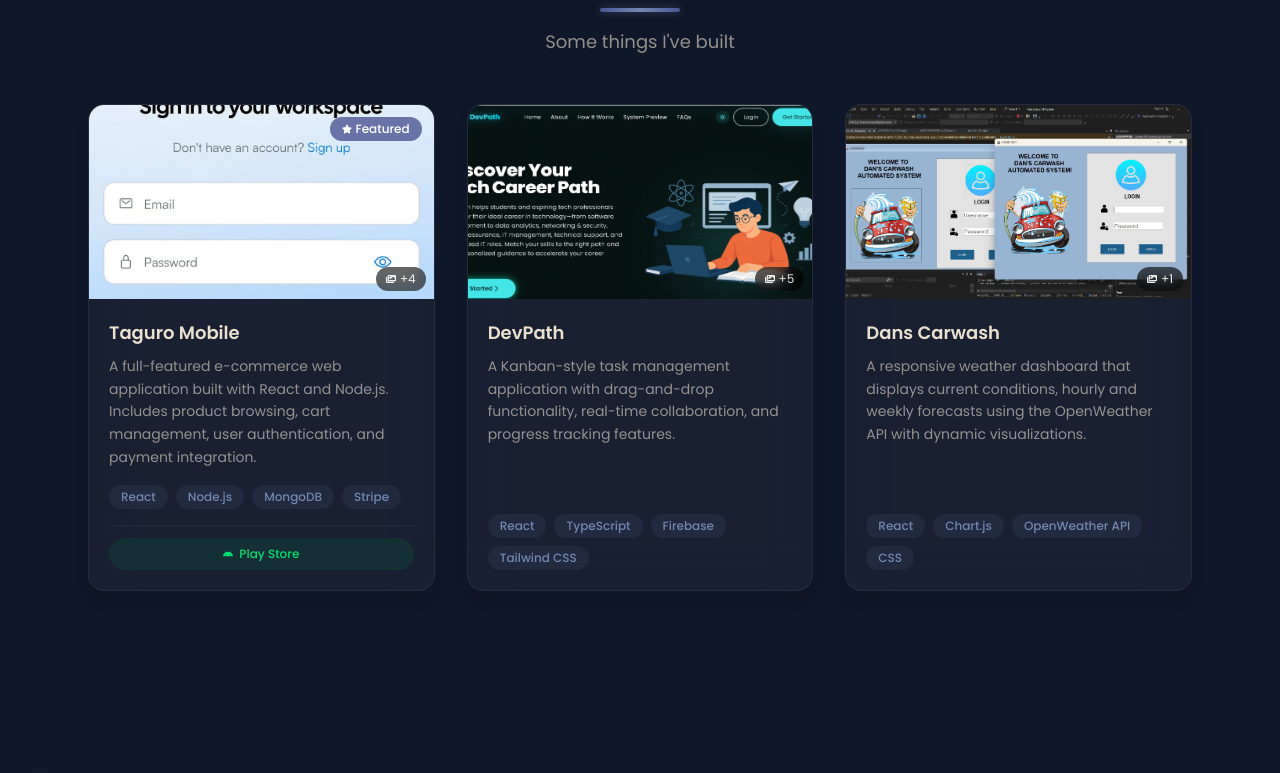
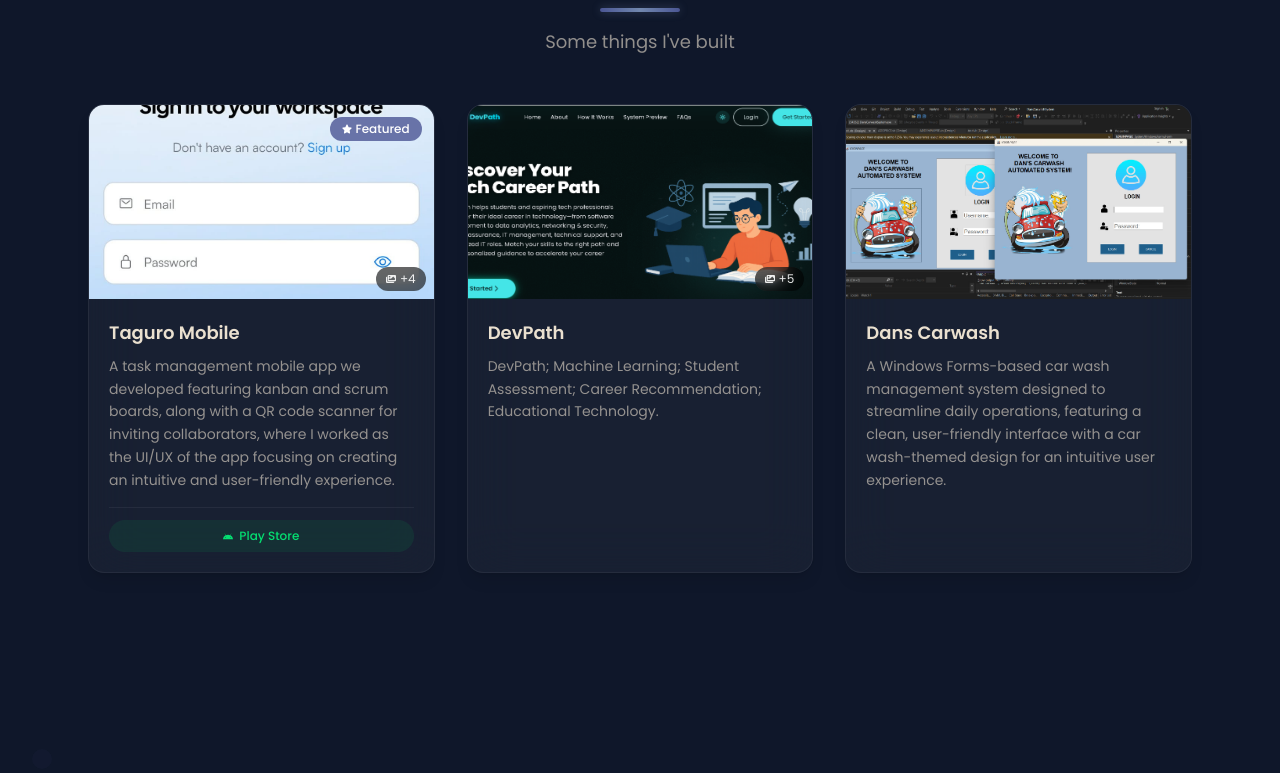
Before and after one commit to marcraguallatiban/Portfolio, a React (Vite) app: page / in a window 1280 px wide. Shown: the part 4467-5240 px from the top of the page. Built offline with nearby package versions, Linux system fonts and the light colour scheme.

Commit message:
feat: make entire project card clickable and comment out technologies
- Move lightbox trigger from image wrapper to whole card
- Add cursor-pointer to card for visual affordance
- Comment out technologies field in all projects and badge rendering

```diff
--- a/src/components/sections/Projects.tsx
+++ b/src/components/sections/Projects.tsx
@@ -82,7 +82,8 @@ export default function Projects() {
                 hidden: { opacity: 0, y: 30 },
                 visible: { opacity: 1, y: 0 },
               }}
-              className="group"
+              className="group cursor-pointer"
+              onClick={() => setLightbox({ projectIdx: idx, imageIdx: 0 })}
             >
               <Card className="overflow-hidden h-full flex flex-col relative">
                 {idx === 0 && (
@@ -92,10 +93,7 @@ export default function Projects() {
                   </div>
                 )}
 
-                <div
-                  className="relative overflow-hidden cursor-pointer"
-                  onClick={() => setLightbox({ projectIdx: idx, imageIdx: 0 })}
-                >
+                <div className="relative overflow-hidden">
                   <img
                     src={project.images[0]}
                     alt={`Screenshot of ${project.title}`}
@@ -119,7 +117,7 @@ export default function Projects() {
                     {project.description}
                   </p>
 
-                  <div className="mt-4 flex flex-wrap gap-2">
+                  {/* <div className="mt-4 flex flex-wrap gap-2">
                     {project.technologies.map((tech) => (
                       <span
                         key={tech}
@@ -128,7 +126,7 @@ export default function Projects() {
                         {tech}
                       </span>
                     ))}
-                  </div>
+                  </div> */}
 
                   {project.playStoreUrl && (
                     <div className="mt-4 flex gap-2 pt-3 border-t border-white/[0.06]">
--- a/src/data/projects.ts
+++ b/src/data/projects.ts
@@ -31,7 +31,7 @@ export interface ProjectData {
   title: string
   description: string
   images: string[]
-  technologies: string[]
+  technologies?: string[]
   liveUrl?: string
   githubUrl?: string
   playStoreUrl?: string
@@ -44,13 +44,13 @@ export const projects: ProjectData[] = [
     title: 'Taguro Mobile',
     // ---------- CHANGE PROJECT DESCRIPTION ----------
     description:
-      'A full-featured e-commerce web application built with React and Node.js. Includes product browsing, cart management, user authentication, and payment integration.',
+      'A task management mobile app we developed featuring kanban and scrum boards, along with a QR code scanner for inviting collaborators, where I worked as the UI/UX of the app focusing on creating an intuitive and user-friendly experience.',
     // ---------- CHANGE PROJECT IMAGES ----------
     // Replace with your own imports at the top of this file,
     // then use the variable names below.
     images: [loginImg, dashboardImg, spacesImg, statusOverviewImg, channelImg],
-    // ---------- CHANGE TECHNOLOGIES ----------
-    technologies: ['React', 'Node.js', 'MongoDB', 'Stripe'],
+    // // ---------- CHANGE TECHNOLOGIES ----------
+    // technologies: ['React', 'Node.js', 'MongoDB', 'Stripe'],
     liveUrl: 'https://taguro-mobile.netlify.app',
     githubUrl: 'https://github.com/marcku04/taguro-mobile',
     playStoreUrl: 'https://play.google.com/store/apps/details?id=com.support.taguro&pcampaignid=web_share',
@@ -59,9 +59,9 @@ export const projects: ProjectData[] = [
     id: 'project-2',
     title: 'DevPath',
     description:
-      'A Kanban-style task management application with drag-and-drop functionality, real-time collaboration, and progress tracking features.',
+      'DevPath; Machine Learning; Student Assessment; Career Recommendation; Educational Technology.',
     images: [devpathLoginImg, homepageImg, progressImg, resourcesImg, resultImg, careerImg],
-    technologies: ['React', 'TypeScript', 'Firebase', 'Tailwind CSS'],
+    // technologies: ['React', 'TypeScript', 'Firebase', 'Tailwind CSS'],
     liveUrl: 'https://devpath-demo.netlify.app',
     githubUrl: 'https://github.com/marcku04/devpath',
   },
@@ -69,9 +69,9 @@ export const projects: ProjectData[] = [
     id: 'project-3',
     title: 'Dans Carwash',
     description:
-      'A responsive weather dashboard that displays current conditions, hourly and weekly forecasts using the OpenWeather API with dynamic visualizations.',
-    images: [dansCarwash1, projectPlaceholder],
-    technologies: ['React', 'Chart.js', 'OpenWeather API', 'CSS'],
+      'A Windows Forms-based car wash management system designed to streamline daily operations, featuring a clean, user-friendly interface with a car wash-themed design for an intuitive user experience.',
+    images: [dansCarwash1],
+    // technologies: ['React', 'Chart.js', 'OpenWeather API', 'CSS'],
     liveUrl: 'https://dans-carwash.netlify.app',
     githubUrl: 'https://github.com/marcku04/dans-carwash',
   },
```
